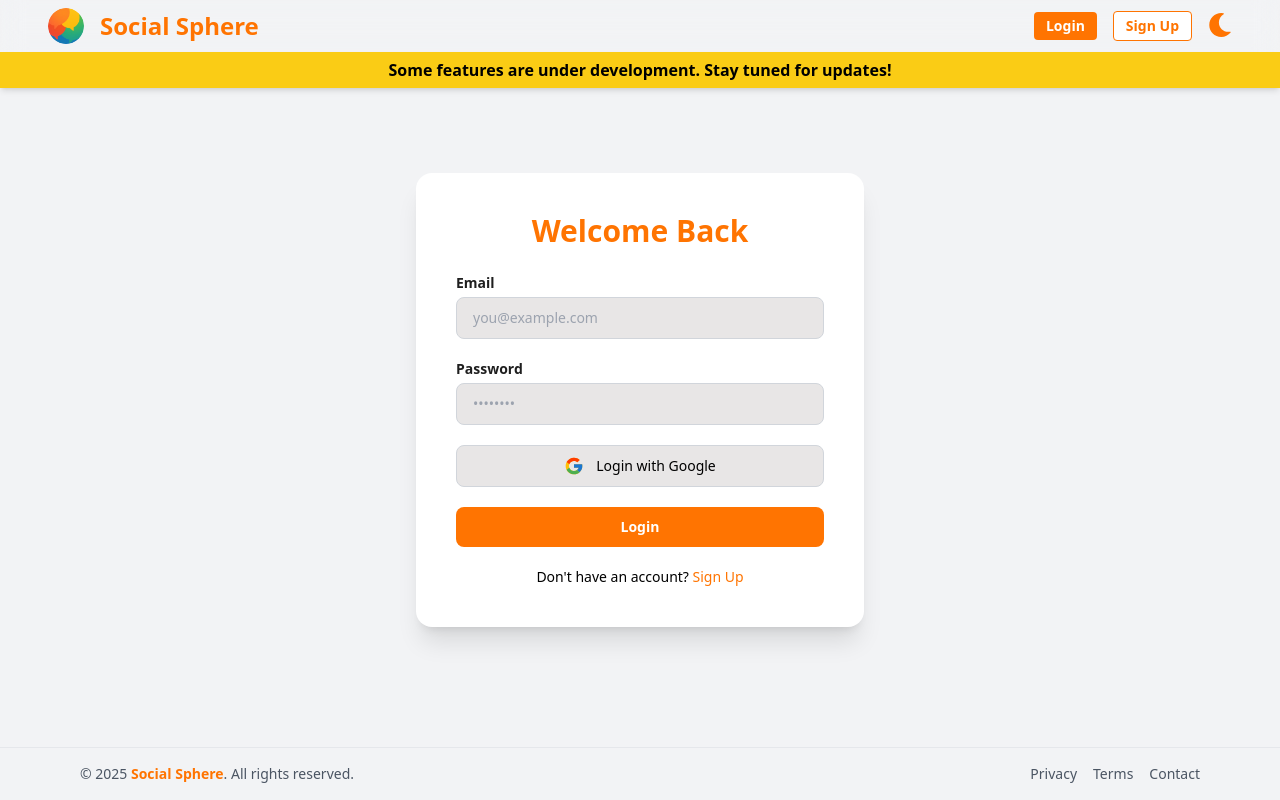
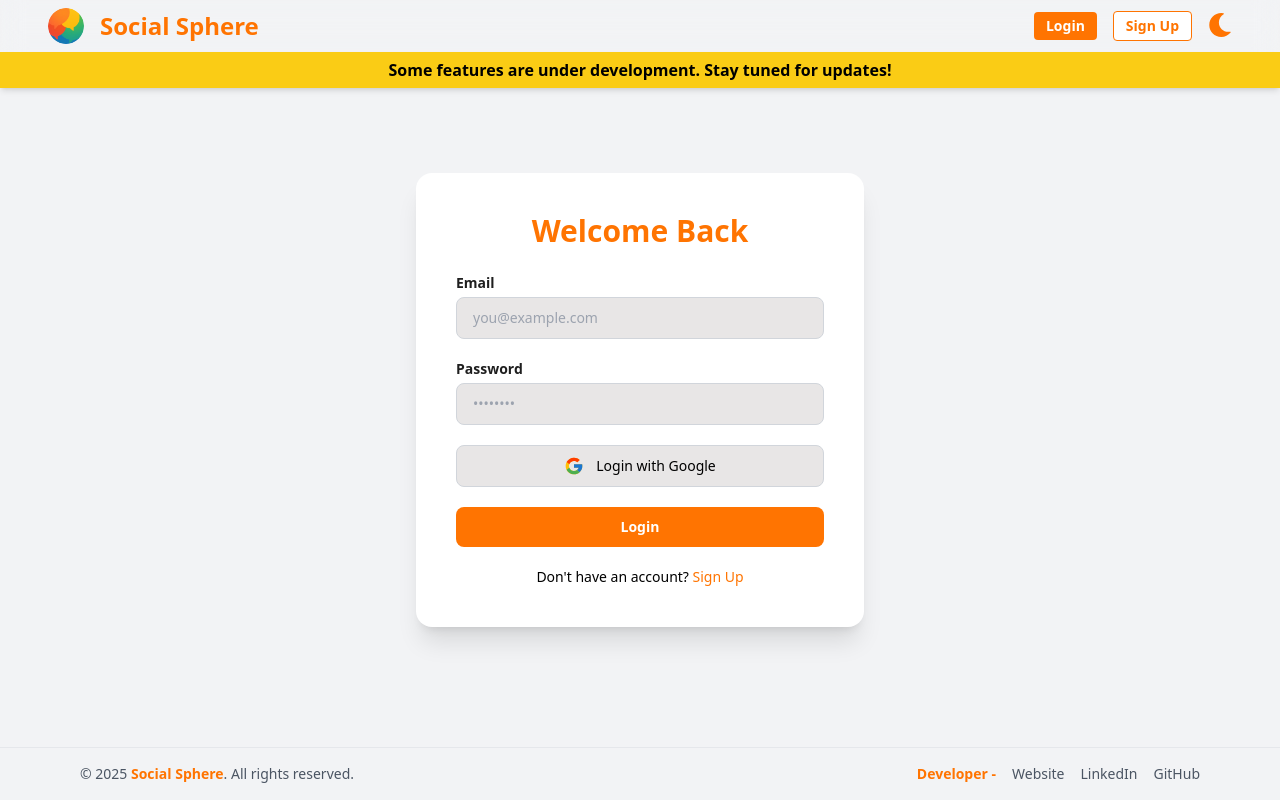
Before and after one commit to alokmaurya22/devconnect-social, a React (Vite) app in the folder social-sphere/: page /login in a window 1280 px wide. Built offline with nearby package versions, Linux system fonts and the light colour scheme; no server answers.

Commit message:
Vite json setup for deployment

```diff
--- a/social-sphere/package.json
+++ b/social-sphere/package.json
@@ -7,7 +7,7 @@
     "dev": "vite",
     "build": "vite build",
     "lint": "eslint .",
-    "preview": "vite preview"
+    "preview": "cd ../ preview"
   },
   "dependencies": {
     "@heroicons/react": "^2.2.0",
@@ -32,6 +32,6 @@
     "globals": "^15.15.0",
     "postcss": "^8.5.3",
     "tailwindcss": "^3.4.17",
-    "vite": "^6.2.0"
+    "vite": "^6.3.5"
   }
 }
--- a/social-sphere/src/components/Footer.jsx
+++ b/social-sphere/src/components/Footer.jsx
@@ -1,12 +1,15 @@
+import React from "react";
+import { FaSignOutAlt, FaFire, FaUserPlus, FaUserLock, FaHome, FaMoon, FaSun } from "react-icons/fa";
 const Footer = () => {
     return (
         <footer className="fixed bottom-0 left-0 w-full bg-light-bg dark:bg-dark-bg text-gray-600 dark:text-gray-400 text-sm py-4 border-t dark:border-gray-700 z-50">
             <div className="max-w-6xl mx-auto px-4 flex flex-col sm:flex-row justify-between items-center gap-2">
-                <p>&copy; {new Date().getFullYear()} <span className="font-semibold text-brand-orange">Social Sphere</span>. All rights reserved.</p>
+                <p>&copy; {new Date().getFullYear()} <span className="font-semibold text-brand-orange"><a href="./">Social Sphere</a></span>. All rights reserved.</p>
                 <div className="hidden sm:flex gap-4">
-                    <a href="#" className="hover:text-brand-orange transition">Privacy</a>
-                    <a href="#" className="hover:text-brand-orange transition">Terms</a>
-                    <a href="#" className="hover:text-brand-orange transition">Contact</a>
+                    <p className="font-semibold text-brand-orange">Developer - </p>
+                    <a href="https://alokdata.netlify.app/" className="hover:text-brand-orange transition">Website</a>
+                    <a href="https://www.linkedin.com/in/alok22/" className="hover:text-brand-orange transition">LinkedIn</a>
+                    <a href="https://github.com/alokmaurya22" className="hover:text-brand-orange transition">GitHub</a>
                 </div>
             </div>
         </footer>
--- a/social-sphere/src/utils/authFunctions.js
+++ b/social-sphere/src/utils/authFunctions.js
@@ -6,7 +6,7 @@ import { auth, db } from "../configuration/firebaseConfig";
 
 // Helper function to generate a unique username based on fullName and timestamp
 const generateUsername = (fullName) => {
-    const trimmedName = fullName.trim().replace(/\s+/g, '_'); // Remove spaces and replace with underscores
+    const trimmedName = fullName.trim().replace(/\s+/g, '_').toLowerCase(); // Remove spaces and replace with underscores
     const timestamp = new Date().getTime(); // Use current timestamp
     return `${trimmedName}${timestamp}`;
 };
```
Also changed, not shown: 1 other file (tests, documents, lock files or other folders).
